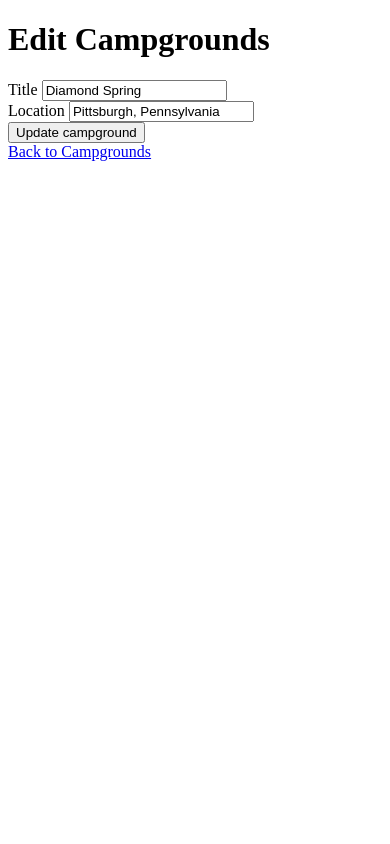
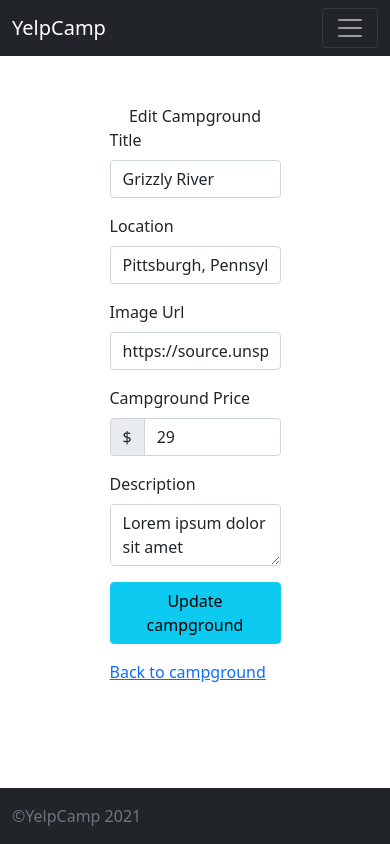
Before and after one commit to gopinadh546/yelpCamp, a Node server app: page /campgrounds/600000000000000000000003/edit in a window 390 px wide. Run offline with Node 20, Linux system fonts and the light colour scheme; data comes from the database, SQL or seed files in the repository; some libraries are stand-ins or nearby versions.

Commit message:
Added image , price details , navbar and css to all the pages using bootstrap

```diff
--- a/app.js
+++ b/app.js
@@ -4,6 +4,7 @@ const mongoose = require('mongoose');
 const Campground = require('./models/campground');
 const { transcode } = require('buffer');
 const methodOverride = require('method-override')
+const ejsMate = require('ejs-mate')
 
 mongoose.connect('mongodb://localhost:27017/yelp-camp', {
     useNewUrlParser: true,
@@ -19,6 +20,7 @@ db.once("open", ()=>{
 
 const app = express();
 
+app.engine('ejs', ejsMate)
 app.set('view engine', 'ejs');
 app.set('views', path.join(__dirname, 'views'))
 app.use(express.urlencoded({extended: true}))
--- a/models/campground.js
+++ b/models/campground.js
@@ -4,7 +4,8 @@ const Schema = mongoose.Schema;
 
 const  CampgroundSchema = new Schema({
     title: String,
-    price: String,
+    image: String,
+    price: Number,
     description: String,
     location: String
 });
--- a/package.json
+++ b/package.json
@@ -11,6 +11,7 @@
   "license": "ISC",
   "dependencies": {
     "ejs": "^3.1.6",
+    "ejs-mate": "^3.0.0",
     "express": "^4.17.1",
     "method-override": "^3.0.0",
     "mongoose": "^5.12.2"
--- a/seeds/index.js
+++ b/seeds/index.js
@@ -23,9 +23,13 @@ const seedDB = async () => {
     await Campground.deleteMany({});
     for (let i = 0; i < 50; i++) {
         const random1000 = Math.floor(Math.random() * 1000);
+        const price = Math.floor(Math.random() * 20) +10;
         const camp = new Campground({
             location: `${cities[random1000].city}, ${cities[random1000].state}`,
-            title: `${sample(descriptors)} ${sample(places)}`
+            title: `${sample(descriptors)} ${sample(places)}`,
+            image: 'https://source.unsplash.com/collection/483251/400x300',
+            description: 'Lorem ipsum dolor sit amet consectetur adipisicing elit. Voluptates ipsam fugit similique laudantium, eligendi cupiditate doloremque praesentium omnis aut ratione, nulla saepe quam velit quisquam, eaque quidem. Aspernatur, ea tenetur?',
+            price
         })
         await camp.save();
     }
--- a/views/campgrounds/edit.ejs
+++ b/views/campgrounds/edit.ejs
@@ -1,24 +1,42 @@
-<!DOCTYPE html>
-<html lang="en">
-<head>
-    <meta charset="UTF-8">
-    <meta http-equiv="X-UA-Compatible" content="IE=edge">
-    <meta name="viewport" content="width=device-width, initial-scale=1.0">
-    <title>Edit campgrounds</title>
-</head>
-<body>
-    <h1>Edit Campgrounds</h1>
-    <form action="/campgrounds/<%= campground._id %>?_method=PUT" method="POST">
-        <div>
-            <label for="title">Title</label>
-            <input type="text" id="title" name="campground[title]" value="<%= campground.title %>">
+<% layout('layout/boilerplate') %>
+
+    <div class="row">
+        <hi class="text-center">Edit Campground</hi>
+        <div class="col-6 offset-3">
+            <form action="/campgrounds/<%= campground._id %>?_method=PUT" method="POST">
+                <div class="mb-3">
+                    <label class="form-label" for="title">Title</label>
+                    <input type="text" id="title" name="campground[title]" class="form-control"
+                        value="<%= campground.title %>">
+                </div>
+                <div class="mb-3">
+                    <label class="form-label" for="location">Location</label>
+                    <input type="text" id="location" name="campground[location]" class="form-control"
+                        value="<%= campground.location %>">
+                </div>
+                <div class="mb-3">
+                    <label class="form-label" for="image">Image Url</label>
+                    <input type="text" id="image" name="campground[image]" class="form-control"
+                        value="<%= campground.image %>">
+                </div>
+                <div class="mb-3">
+                    <label class="form-label" for="price">Campground Price</label>
+                    <div class="input-group">
+                        <span class="input-group-text" id="price-label">$</span>
+                        <input type="text" class="form-control" id="price" placeholder="0.00" aria-label="price"
+                            aria-describedby="price-label" value="<%= campground.price %>">
+                    </div>
+                </div>
+                <div class="mb-3">
+                    <label class="form-label" for="description">Description</label>
+                    <textarea type="text" id="description" name="campground[description]"
+                        class="form-control"><%= campground.description %> </textarea>
+                </div>
+                <div class="mb-3">
+                    <button class="btn btn-info">Update campground</button>
+                </div>
+
+            </form>
+            <a href="/campgrounds/<%= campground._id %> ">Back to campground</a>
         </div>
-        <div>
-            <label for="location">Location</label>
-            <input type="text" id="location" name="campground[location]" value="<%= campground.location %>">
-        </div>
-        <button>Update campground</button>
-    </form>
-    <a href="/campgrounds/<%= campground._id %> ">Back to Campgrounds</a>
-</body>
-</html>
+    </div>
--- /dev/null
+++ b/views/layout/boilerplate.ejs
@@ -0,0 +1,38 @@
+<!DOCTYPE html>
+<html lang="en">
+
+<head>
+    <meta charset="UTF-8">
+    <meta http-equiv="X-UA-Compatible" content="IE=edge">
+    <meta name="viewport" content="width=device-width, initial-scale=1.0">
+
+    <link href="https://cdn.jsdelivr.net/npm/bootstrap@5.0.0-beta3/dist/css/bootstrap.min.css" rel="stylesheet"
+        integrity="sha384-eOJMYsd53ii+scO/bJGFsiCZc+5NDVN2yr8+0RDqr0Ql0h+rP48ckxlpbzKgwra6" crossorigin="anonymous">
+
+    <title>Yelp Camp</title>
+</head>
+
+<body class="d-flex flex-column vh-100">
+
+   <%- include('../partials/navbar') %>
+
+    <main class="container mt-5">
+        <%- body %>
+
+    </main>
+
+    <%- include('../partials/footer') %>
+
+    <script src="https://cdn.jsdelivr.net/npm/bootstrap@5.0.0-beta3/dist/js/bootstrap.bundle.min.js"
+        integrity="sha384-JEW9xMcG8R+pH31jmWH6WWP0WintQrMb4s7ZOdauHnUtxwoG2vI5DkLtS3qm9Ekf"
+        crossorigin="anonymous"></script>
+    <script src="https://cdn.jsdelivr.net/npm/@popperjs/core@2.9.1/dist/umd/popper.min.js"
+        integrity="sha384-SR1sx49pcuLnqZUnnPwx6FCym0wLsk5JZuNx2bPPENzswTNFaQU1RDvt3wT4gWFG"
+        crossorigin="anonymous"></script>
+    <script src="https://cdn.jsdelivr.net/npm/bootstrap@5.0.0-beta3/dist/js/bootstrap.min.js"
+        integrity="sha384-j0CNLUeiqtyaRmlzUHCPZ+Gy5fQu0dQ6eZ/xAww941Ai1SxSY+0EQqNXNE6DZiVc"
+        crossorigin="anonymous"></script>
+
+</body>
+
+</html>
--- /dev/null
+++ b/views/partials/footer.ejs
@@ -0,0 +1,5 @@
+<footer class="footer bg-dark py-3 mt-auto">
+    <div class="container">
+        <span class="text-muted">&copy;YelpCamp 2021</span>
+    </div>
+</footer>
--- /dev/null
+++ b/views/partials/navbar.ejs
@@ -0,0 +1,15 @@
+<nav class="navbar sticky-top navbar-expand-lg navbar-dark bg-dark">
+    <div class="container-fluid">
+      <a class="navbar-brand" href="#">YelpCamp</a>
+      <button class="navbar-toggler" type="button" data-bs-toggle="collapse" data-bs-target="#navbarNavAltMarkup" aria-controls="navbarNavAltMarkup" aria-expanded="false" aria-label="Toggle navigation">
+        <span class="navbar-toggler-icon"></span>
+      </button>
+      <div class="collapse navbar-collapse" id="navbarNavAltMarkup">
+        <div class="navbar-nav">
+          <a class="nav-link" href="/">Home</a>
+          <a class="nav-link" href="/campgrounds">Campgrounds</a>
+          <a class="nav-link" href="/campgrounds/new">New Campgrounds</a>
+        </div>
+      </div>
+    </div>
+  </nav>
```
Also changed, not shown: views/campgrounds/index.ejs (+23 -16 lines), views/campgrounds/new.ejs (+38 -22 lines), views/campgrounds/show.ejs (+33 -24 lines), views/home.ejs (+2 -11 lines), 1 other file.
